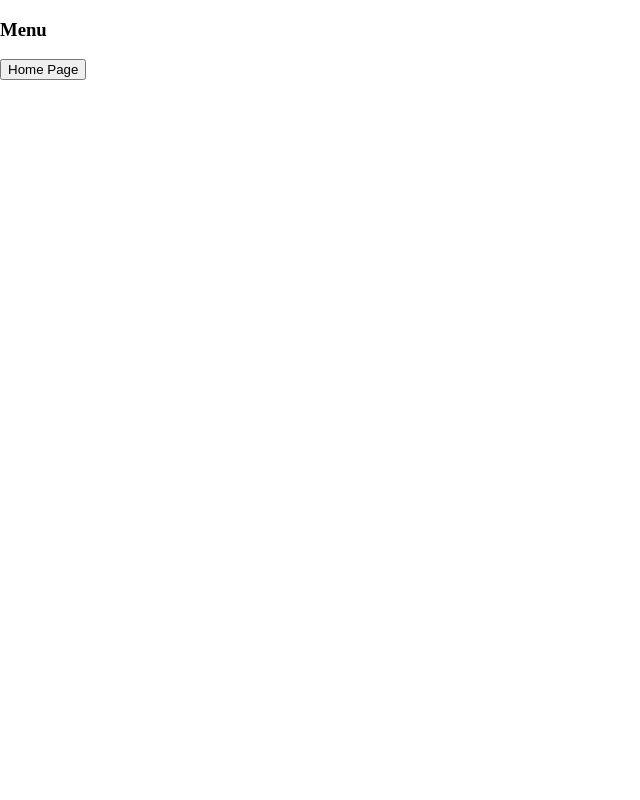
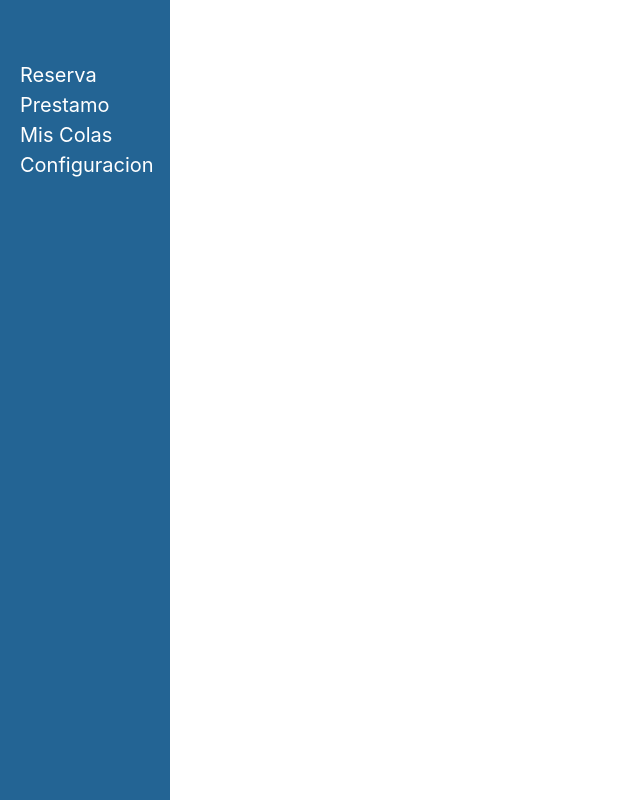
Before and after one commit to dantivar/ProyectoIntegrador1, a plain HTML site: page public/pp-app.html in a window 1280 px wide. Shown: the whole page, without its empty margins (0-640 px from the left). Drawn offline with nearby package versions, Linux system fonts and the light colour scheme.

Commit message:
Primera implementacion del menu de navegacion

```diff
--- a/public/pp-app.html
+++ b/public/pp-app.html
@@ -1,18 +1,17 @@
 <!DOCTYPE html>
 <html>
      <head>
-          <style>
-               div.fixed{
-                    position: fixed;
-                    left: 0;
-                    top: 0;
-               }
-          </style>
+          <link rel="stylesheet" href="https://maxcdn.bootstrapcdn.com/bootstrap/4.0.0-beta/css/bootstrap.min.css"
+          integrity="sha384-/Y6pD6FV/Vv2HJnA6t+vslU6fwYXjCFtcEpHbNJ0lyAFsXTsjBbfaDjzALeQsN6M" crossorigin="anonymous">
+          <title>RIMA</title>
+          <link rel="stylesheet" href="style.css">
      </head>
      <body>
-          <div class="fixed">
-               <h3>Menu</h3>
-               <input id="inp" type="button" value="Home Page" onclick="location.href='login-app.html';" />
+          <div id="mySidenav" class="sidenav">
+            <a href="#">Reserva</a>
+            <a href="#">Prestamo</a>
+            <a href="#">Mis Colas</a>
+            <a href="#">Configuracion</a>
           </div>
      </body>
 </html>
--- /dev/null
+++ b/public/style.css
@@ -0,0 +1,39 @@
+/* The side navigation menu */
+.sidenav {
+   height: 100%; /* 100% Full-height */
+   width: 170px; /* 0 width - change this with JavaScript */
+   position: fixed; /* Stay in place */
+   z-index: 1; /* Stay on top */
+   top: 0;
+   left: 0;
+   background-color: #236494; /* Black*/
+   overflow-x: hidden; /* Disable horizontal scroll */
+   padding-top: 60px; /* Place content 60px from the top */
+   transition: 0.5s; /* 0.5 second transition effect to slide in the sidenav */
+}
+
+/* The navigation menu links */
+.sidenav a {
+   padding: 8px 8px 8px 20px;
+   text-decoration: none;
+   font-size: 20px;
+   color: #FFFFFF;
+   transition: 0.3s
+}
+
+/* When you mouse over the navigation links, change their color */
+.sidenav a:hover, .offcanvas a:focus{
+   color: #b2b0b0;
+}
+
+/* Style page content - use this if you want to push the page content to the right when you open the side navigation */
+#main {
+   transition: margin-left .5s;
+   padding: 20px;
+}
+
+/* On smaller screens, where height is less than 450px, change the style of the sidenav (less padding and a smaller font size) */
+@media screen and (max-height: 450px) {
+   .sidenav {padding-top: 15px;}
+   .sidenav a {font-size: 18px;}
+}
```
Also changed, not shown: public/index.html (+12 -1 lines), public/login-app.html (deleted, +0 -17 lines).
